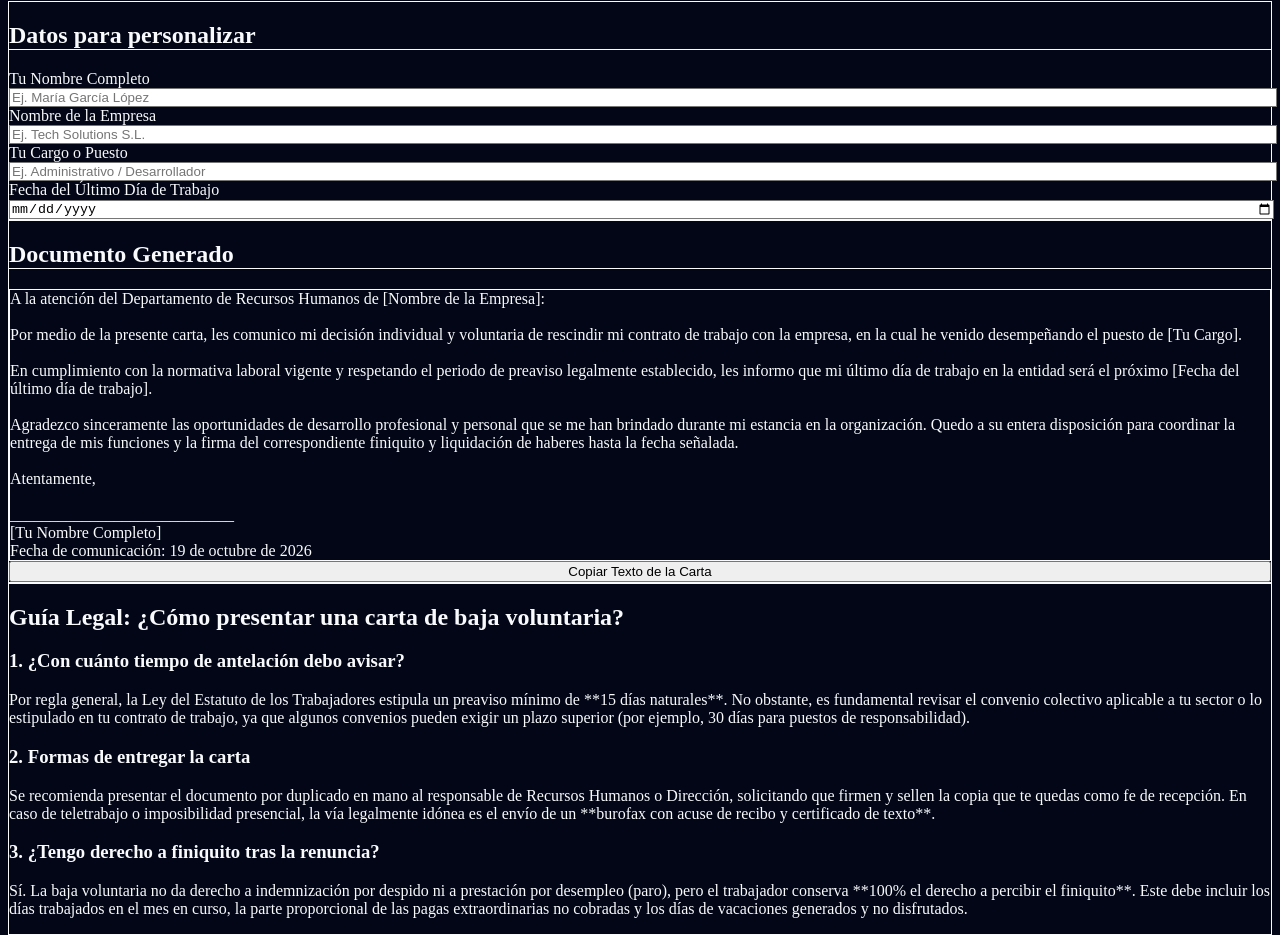
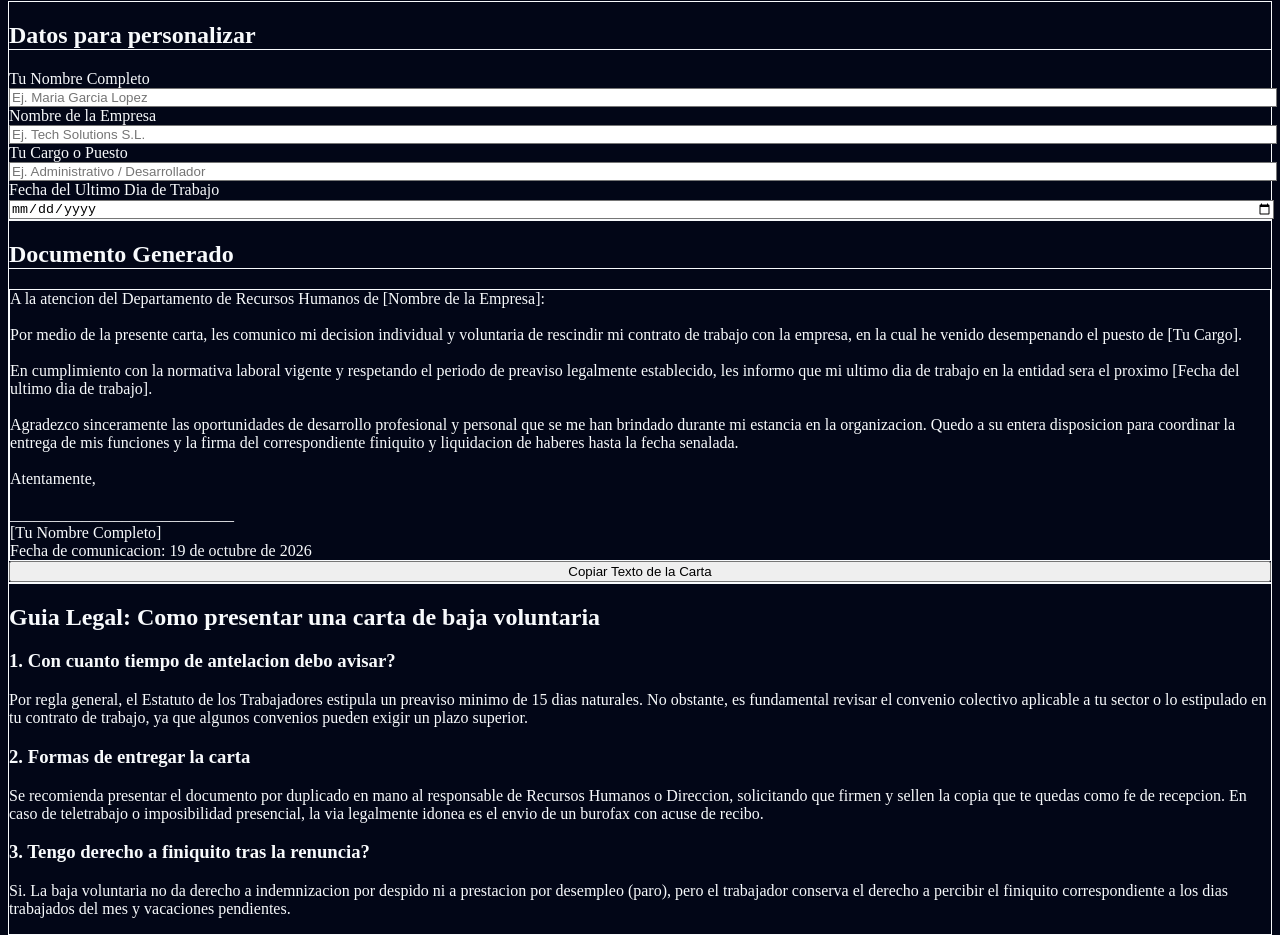
Before and after one commit to logiuserm/calculahoy, a Next.js app: page /plantillas/carta-renuncia in a window 1280 px wide. Shown: the part 140-1075 px from the top of the page. Built offline with nearby package versions, Linux system fonts and the light colour scheme.

Commit message:
subir plantilla carta renuncia

```diff
--- a/app/plantillas/carta-renuncia/page.tsx
+++ b/app/plantillas/carta-renuncia/page.tsx
@@ -16,19 +16,19 @@ export default function CartaRenuncia() {
     year: 'numeric'
   })
 
-  const textoCarta = `A la atención del Departamento de Recursos Humanos de ${empresa || '[Nombre de la Empresa]'}:
+  const textoCarta = `A la atencion del Departamento de Recursos Humanos de ${empresa || '[Nombre de la Empresa]'}:
 
-Por medio de la presente carta, les comunico mi decisión individual y voluntaria de rescindir mi contrato de trabajo con la empresa, en la cual he venido desempeñando el puesto de ${cargo || '[Tu Cargo]'}.
+Por medio de la presente carta, les comunico mi decision individual y voluntaria de rescindir mi contrato de trabajo con la empresa, en la cual he venido desempenando el puesto de ${cargo || '[Tu Cargo]'}.
 
-En cumplimiento con la normativa laboral vigente y respetando el periodo de preaviso legalmente establecido, les informo que mi último día de trabajo en la entidad será el próximo ${fechaBaja || '[Fecha del último día de trabajo]'}.
+En cumplimiento con la normativa laboral vigente y respetando el periodo de preaviso legalmente establecido, les informo que mi ultimo dia de trabajo en la entidad sera el proximo ${fechaBaja || '[Fecha del ultimo dia de trabajo]'}.
 
-Agradezco sinceramente las oportunidades de desarrollo profesional y personal que se me han brindado durante mi estancia en la organización. Quedo a su entera disposición para coordinar la entrega de mis funciones y la firma del correspondiente finiquito y liquidación de haberes hasta la fecha señalada.
+Agradezco sinceramente las oportunidades de desarrollo profesional y personal que se me han brindado durante mi estancia en la organizacion. Quedo a su entera disposicion para coordinar la entrega de mis funciones y la firma del correspondiente finiquito y liquidacion de haberes hasta la fecha senalada.
 
 Atentamente,
 
 ____________________________
 ${nombre || '[Tu Nombre Completo]'}
-Fecha de comunicación: ${fechaHoy}`
+Fecha de comunicacion: ${fechaHoy}`
 
   const copiarTexto = () => {
     navigator.clipboard.writeText(textoCarta)
@@ -54,7 +54,7 @@ Fecha de comunicación: ${fechaHoy}`
           Carta de Renuncia Voluntaria (Baja Voluntaria)
         </h1>
         <p className="text-slate-600 mb-8">
-          Rellena los datos en el formulario y obtén tu carta redactada al instante. Copia el texto o imprímelo directamente.
+          Rellena los datos en el formulario y obten tu carta redactada al instante. Copia el texto o imprimelo directamente.
         </p>
 
         <div className="grid lg:grid-cols-2 gap-8">
@@ -68,7 +68,7 @@ Fecha de comunicación: ${fechaHoy}`
               <label className="block text-xs font-semibold text-slate-700 mb-1">Tu Nombre Completo</label>
               <input
                 type="text"
-                placeholder="Ej. María García López"
+                placeholder="Ej. Maria Garcia Lopez"
                 value={nombre}
                 onChange={(e) => setNombre(e.target.value)}
                 className="w-full border border-slate-300 rounded-lg p-2.5 text-sm focus:ring-2 focus:ring-indigo-500 focus:outline-none"
@@ -98,7 +98,7 @@ Fecha de comunicación: ${fechaHoy}`
             </div>
 
             <div>
-              <label className="block text-xs font-semibold text-slate-700 mb-1">Fecha del Último Día de Trabajo</label>
+              <label className="block text-xs font-semibold text-slate-700 mb-1">Fecha del Ultimo Dia de Trabajo</label>
               <input
                 type="date"
                 value={fechaBaja}
@@ -124,31 +124,31 @@ Fecha de comunicación: ${fechaHoy}`
                 onClick={copiarTexto}
                 className="mt-6 w-full py-3 bg-indigo-600 hover:bg-indigo-700 text-white font-semibold rounded-lg text-sm transition flex items-center justify-center gap-2"
               >
-                {copiado ? '✓ ¡Copiado al Portapapeles!' : 'Copiar Texto de la Carta'}
+                {copiado ? 'Copiat al portapapeles' : 'Copiar Texto de la Carta'}
               </button>
             </div>
           </div>
         </div>
 
-        {/* Contenido Informativo SEO (Fundamental para AdSense) */}
-        <article className="mt-16 bg-white p-8 rounded-xl border border-slate-200 prose max-w-none">
+        {/* Contenido Informativo SEO */}
+        <article className="mt-16 bg-white p-8 rounded-xl border border-slate-200 max-w-none">
           <h2 className="text-2xl font-bold text-slate-900 mb-4">
-            Guía Legal: ¿Cómo presentar una carta de baja voluntaria?
+            Guia Legal: Como presentar una carta de baja voluntaria
           </h2>
 
-          <h3 className="text-lg font-semibold text-slate-800 mt-4 mb-2">1. ¿Con cuánto tiempo de antelación debo avisar?</h3>
+          <h3 className="text-lg font-semibold text-slate-800 mt-4 mb-2">1. Con cuanto tiempo de antelacion debo avisar?</h3>
           <p className="text-slate-600 text-sm leading-relaxed mb-4">
-            Por regla general, la Ley del Estatuto de los Trabajadores estipula un preaviso mínimo de **15 días naturales**. No obstante, es fundamental revisar el convenio colectivo aplicable a tu sector o lo estipulado en tu contrato de trabajo, ya que algunos convenios pueden exigir un plazo superior (por ejemplo, 30 días para puestos de responsabilidad).
+            Por regla general, el Estatuto de los Trabajadores estipula un preaviso minimo de 15 dias naturales. No obstante, es fundamental revisar el convenio colectivo aplicable a tu sector o lo estipulado en tu contrato de trabajo, ya que algunos convenios pueden exigir un plazo superior.
           </p>
 
           <h3 className="text-lg font-semibold text-slate-800 mt-4 mb-2">2. Formas de entregar la carta</h3>
           <p className="text-slate-600 text-sm leading-relaxed mb-4">
-            Se recomienda presentar el documento por duplicado en mano al responsable de Recursos Humanos o Dirección, solicitando que firmen y sellen la copia que te quedas como fe de recepción. En caso de teletrabajo o imposibilidad presencial, la vía legalmente idónea es el envío de un **burofax con acuse de recibo y certificado de texto**.
+            Se recomienda presentar el documento por duplicado en mano al responsable de Recursos Humanos o Direccion, solicitando que firmen y sellen la copia que te quedas como fe de recepcion. En caso de teletrabajo o imposibilidad presencial, la via legalmente idonea es el envio de un burofax con acuse de recibo.
           </p>
 
-          <h3 className="text-lg font-semibold text-slate-800 mt-4 mb-2">3. ¿Tengo derecho a finiquito tras la renuncia?</h3>
+          <h3 className="text-lg font-semibold text-slate-800 mt-4 mb-2">3. Tengo derecho a finiquito tras la renuncia?</h3>
           <p className="text-slate-600 text-sm leading-relaxed">
-            Sí. La baja voluntaria no da derecho a indemnización por despido ni a prestación por desempleo (paro), pero el trabajador conserva **100% el derecho a percibir el finiquito**. Este debe incluir los días trabajados en el mes en curso, la parte proporcional de las pagas extraordinarias no cobradas y los días de vacaciones generados y no disfrutados.
+            Si. La baja voluntaria no da derecho a indemnizacion por despido ni a prestacion por desempleo (paro), pero el trabajador conserva el derecho a percibir el finiquito correspondiente a los dias trabajados del mes y vacaciones pendientes.
           </p>
         </article>
       </div>
```
